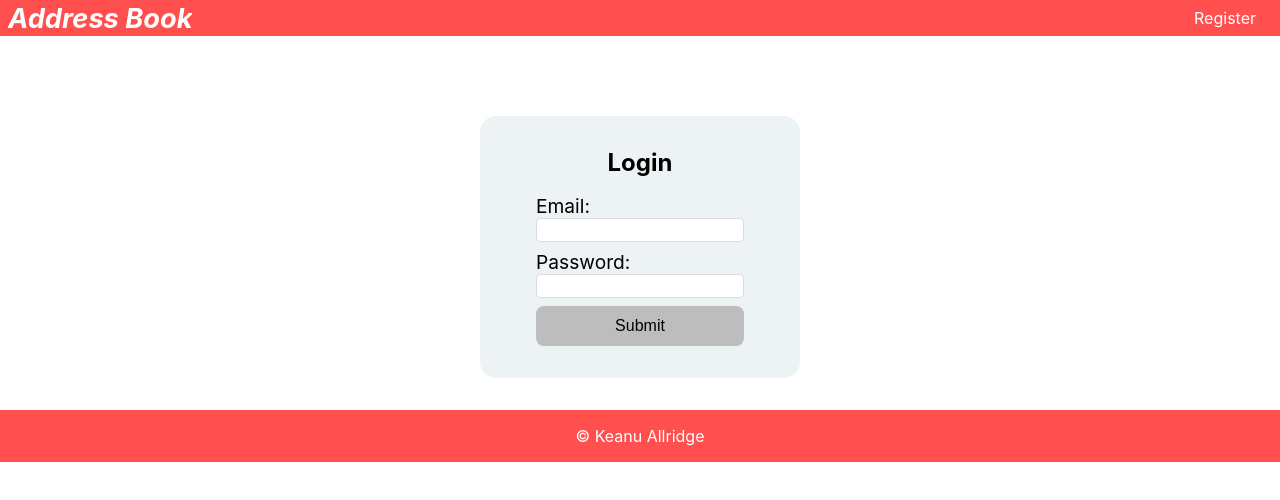
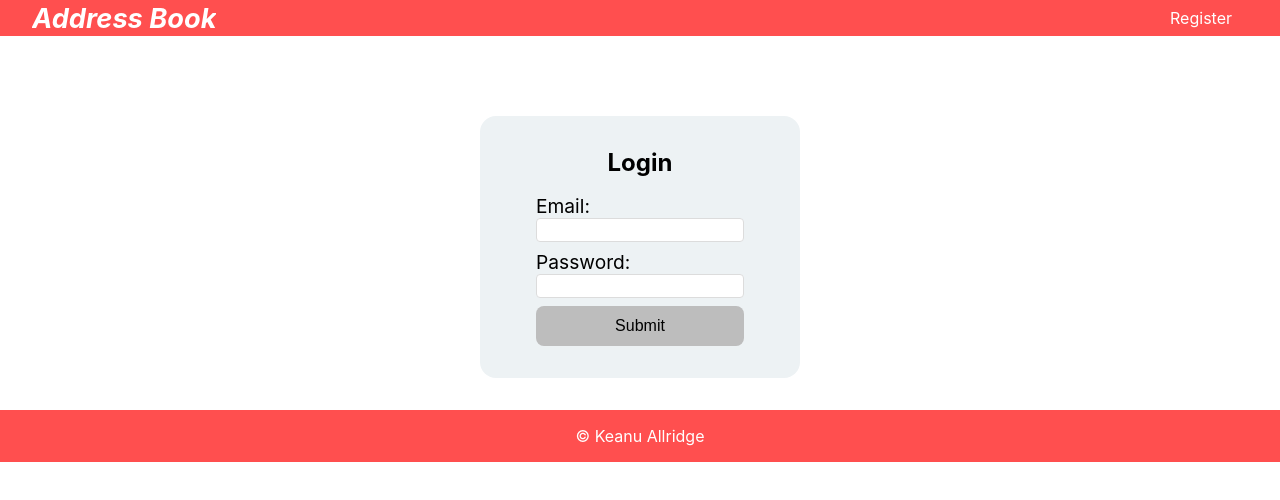
Before and after one commit to Kianek/address-book, a React (Create React App) app in the folder client/: page / in a window 1280 px wide. Shown: the top 500 px of the page. Built offline with nearby package versions, Linux system fonts and the light colour scheme.

Commit message:
Add container class to navbar

```diff
--- a/client/src/components/navbar/Navbar.js
+++ b/client/src/components/navbar/Navbar.js
@@ -11,7 +11,7 @@ import './Navbar.scss';
 function Navbar({ isAuthenticated, logout, deleteAccount }) {
   if (isAuthenticated) {
     return (
-      <nav className="navbar">
+      <nav className="navbar container">
         <Link to="/contacts" className="navbar__branding">
           Address Book
         </Link>
@@ -25,7 +25,7 @@ function Navbar({ isAuthenticated, logout, deleteAccount }) {
     );
   }
   return (
-    <nav className="navbar">
+    <nav className="navbar container">
       <Link to="/" className="navbar__branding">
         Address Book
       </Link>
```
